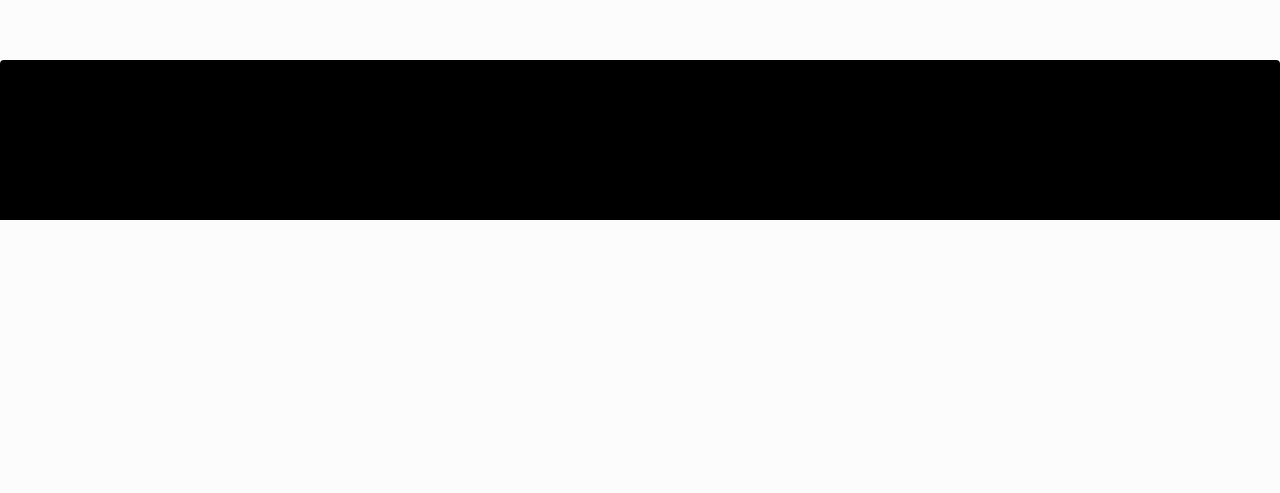
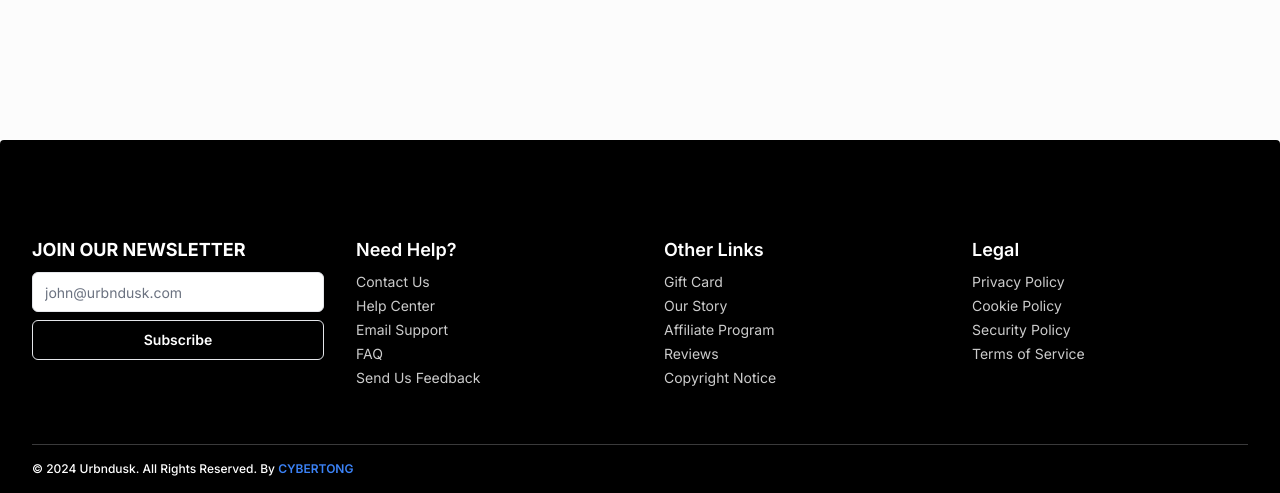
Before and after one commit to solaimanb/urbndusk, a Next.js app: page /about in a window 1280 px wide. Shown: the part 948-1441 px from the top of the page. Before the commit the page ends 1168 px from the top, so only its background shows below. Built offline with nearby package versions, Linux system fonts and the light colour scheme.

Commit message:
testimonial add

```diff
--- a/components/home/hero.tsx
+++ b/components/home/hero.tsx
@@ -1,8 +1,11 @@
+"use client";
+
 import Image from "next/image";
 import { Carousel, CarouselContent, CarouselItem } from "../ui/carousel";
 import Banner1 from "@/public/banner-i.png";
 import Banner2 from "@/public/banner-ii.png";
 import Banner3 from "@/public/banner-iii.png";
+import Autoplay from "embla-carousel-autoplay";
 
 const images = [Banner1, Banner2, Banner3];
 
@@ -10,7 +13,16 @@ const Hero = () => {
   return (
     <div className="container mx-auto rounded-sm mt-4 px-2 xl:px-0">
       <div className="">
-        <Carousel>
+        <Carousel
+          opts={{
+            loop: true,
+          }}
+          plugins={[
+            Autoplay({
+              delay: 3000,
+            }),
+          ]}
+        >
           <CarouselContent className="max-h-[50vh]">
             {images.map((image, index) => (
               <CarouselItem key={index} className="">
--- a/components/home/testimonials.jsx
+++ b/components/home/testimonials.jsx
@@ -91,7 +91,7 @@ const reviews = [
 
 const Testimonials = () => {
   return (
-    <div className="container mx-auto mt-20 lg:mt-40">
+    <div className="container mx-auto mt-20 xl:mt-40">
       <h1 className="flex items-center justify-center gap-x-4">
         Excellence
         <span className="flex">
--- a/components/shared/footer/footer.tsx
+++ b/components/shared/footer/footer.tsx
@@ -1,8 +1,79 @@
+import { Button } from "@/components/ui/button";
+import { Input } from "@/components/ui/input";
+import { Separator } from "@/components/ui/separator";
 import React from "react";
 
 const Footer = () => {
   return (
-    <div className="container mx-auto bg-black text-white mt-20 p-20 rounded-t-sm"></div>
+    <div className="container mx-auto bg-black text-white mt-20 xl:mt-40 pt-20 pb-4 rounded-t-sm  gap-4">
+      <div className="grid grid-cols-1 md:grid-cols-4 gap-4">
+        <div className="w-full mt-4">
+          <h4 className="text-lg font-bold uppercase">Join Our Newsletter</h4>
+          <form>
+            <Input
+              type="email"
+              placeholder="john@urbndusk.com"
+              className="w-full mt-2"
+            />
+            <Button
+              type="submit"
+              variant="outline"
+              className="w-full mt-2 bg-black text-sm font-semibold"
+            >
+              Subscribe
+            </Button>
+          </form>
+        </div>
+
+        <div className="w-full h-full p-4">
+          <h4 className="text-lg font-semibold">Need Help?</h4>
+          <ul className="text-sm space-y-1 mt-2 opacity-80">
+            <li>Contact Us</li>
+            <li>Help Center</li>
+            <li>Email Support</li>
+            <li>FAQ</li>
+            <li>Send Us Feedback</li>
+          </ul>
+        </div>
+
+        <div className="w-full h-full p-4">
+          <h4 className="text-lg font-semibold">Other Links</h4>
+          <ul className="text-sm space-y-1 mt-2 opacity-80">
+            <li>Gift Card</li>
+            <li>Our Story</li>
+            <li>Affiliate Program</li>
+            <li>Reviews</li>
+            <li>Copyright Notice</li>
+          </ul>
+        </div>
+
+        <div className="w-full h-full p-4">
+          <h4 className="text-lg font-semibold">Legal</h4>
+          <ul className="text-sm space-y-1 mt-2 opacity-80">
+            <li>Privacy Policy</li>
+            <li>Cookie Policy</li>
+            <li>Security Policy</li>
+            <li>Terms of Service</li>
+          </ul>
+        </div>
+      </div>
+
+      <Separator className="mt-10 opacity-25" />
+
+      <div className="">
+        <p className="text-xs mt-4 font-medium">
+          &copy; {new Date().getFullYear()} Urbndusk. All Rights Reserved. By{" "}
+          <a
+            href="https://www.cybertong.com"
+            target="_blank"
+            rel="noreferrer"
+            className="text-blue-500 font-semibold"
+          >
+            CYBERTONG
+          </a>
+        </p>
+      </div>
+    </div>
   );
 };
 
--- a/package.json
+++ b/package.json
@@ -14,6 +14,7 @@
     "@radix-ui/react-slot": "^1.0.2",
     "class-variance-authority": "^0.7.0",
     "clsx": "^2.1.1",
+    "embla-carousel-autoplay": "^8.0.2",
     "embla-carousel-react": "^8.0.2",
     "lucide-react": "^0.376.0",
     "next": "14.2.3",
```
Also changed, not shown: 1 other file (tests, documents, lock files or other folders).
